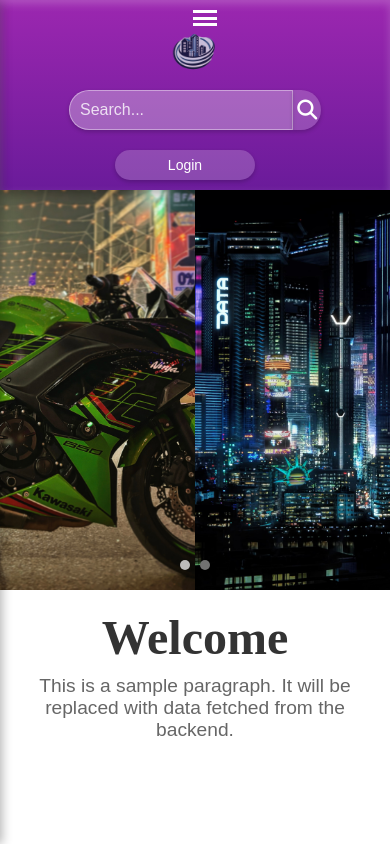
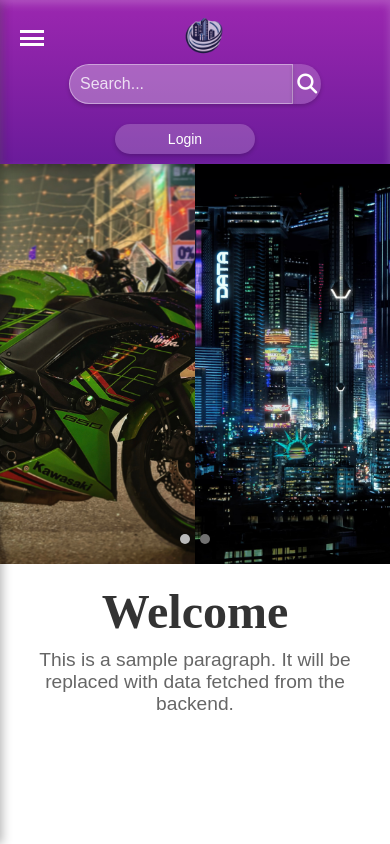
Before and after one commit to gauravr15/commercial-website, a React (Create React App) app: page / in a window 390 px wide. Built offline with nearby package versions, Linux system fonts and the light colour scheme.

Commit message:
slider button fix

```diff
--- a/src/components/Burger/Burger.css
+++ b/src/components/Burger/Burger.css
@@ -1,8 +1,13 @@
 /* Burger icon wrapper */
 .burger-wrapper {
-  position: relative; /* Ensure it's positioned relative to the header */
+  /* Ensure it's positioned relative to the header */
   height: 100%;
+  position: absolute; /* Positioning it relative to the screen */
+  left: 0;            /* Align to the extreme left */
+  top: 15px;          /* Adjust to match the logo's vertical position */
+  z-index: 1101;      /* Ensure it's above other elements */
   margin-left: 20px;
+  margin-top: 10px;
 }
 
 /* Burger icon */
@@ -35,12 +40,12 @@
   color: white;
   padding-top: 50px;
   transition: left 0.3s ease;
-  z-index: 1000; /* Ensure it is below the burger icon */
+  z-index: 1100; /* Ensure it is below the burger icon */
   box-shadow: 2px 0 10px rgba(0, 0, 0, 0.3), inset 0 4px 8px rgba(255, 255, 255, 0.2); /* Match the 3D effect */
 }
 
 .side-menu.open {
-  left: 0; /* Slide-in effect */
+  left: 0;
 }
 
 .side-menu ul {
@@ -59,3 +64,10 @@
 .side-menu li:hover {
   background-color: rgba(0, 0, 0, 0.1);
 }
+
+/* Responsive adjustments for smaller devices */
+@media (max-width: 768px) {
+  .burger-wrapper{
+    top: 20px;
+  }
+}
--- a/src/components/Header/Header.css
+++ b/src/components/Header/Header.css
@@ -9,7 +9,7 @@
   top: 0;
   z-index: 1000;
   height: 70px;
-  overflow: hidden;
+  /* overflow: hidden; */
   --header-bg: linear-gradient(to bottom, #9c27b0, #6a1b9a); /* Define a CSS variable for the gradient background */
   background: var(--header-bg); /* Apply the variable */
   box-shadow: 0 4px 10px rgba(0, 0, 0, 0.3), inset 0 4px 8px rgba(255, 255, 255, 0.2);
@@ -24,13 +24,13 @@
   width: 100%; /* Full width of the screen */
   padding: 0 20px; /* Padding of 20px on left and right */
   box-sizing: border-box; /* Ensure padding is included in the width calculation */
-  max-width: 100%; /* Limit maximum width */
   justify-content: space-between; /* Space out elements evenly */
 }
 
-/* Burger container */
-.burger-container {
-  margin-right: 20px; /* Space between burger and brand logo */
+/* New wrapper for burger and logo */
+.burger-logo-wrapper {
+  display: flex;
+  align-items: center;
 }
 
 /* Brand logo container */
@@ -38,12 +38,13 @@
   display: flex;
   justify-content: center; /* Center logo horizontally */
   max-width: 200px; /* Control the maximum width of the logo container */
+  margin-left: 20px;
 }
 
 /* Brand logo styling */
 .brand-logo img {
   max-height: 50px; /* Adjusted height to fit the header */
-  width: 100px;
+  width: auto;
   filter: brightness(0.9) opacity(0.8); /* Softens the logo */
   transition: filter 0.3s ease;
 }
@@ -168,9 +169,23 @@
     padding: 0 20px; /* Ensure 20px padding on left and right */
   }
 
+  /* Adjust burger and brand logo to be in the same row */
+  .burger-logo-wrapper {
+    display: inline-flex;
+    align-items: center;
+    justify-content: center;
+    width: auto; /* Adjust width to fit both in one row */
+
+  }
+
+  .burger-container {
+    margin-right: 10px; /* Small spacing between burger and logo */
+  }
+
   .brand-logo-container {
-    margin-bottom: 10px;
-    width: 100%;
+    max-width: 150px; /* Adjust width to fit the logo better */
+    display: flex;
+    align-items: center;
     justify-content: center;
   }
 
@@ -186,19 +201,12 @@
     text-align: center;
     margin-top: 10px;
     align-self: center;
-    transition: background-color 0.2s ease, transform 0.2s ease;
-  }
-
-  .responsive-swal {
-    width: 90% !important;
-    max-width: 100%;
-    padding: 15px;
   }
 
   .search-button {
     font-size: 0; /* Hide the text "Search" */
     padding: 0;
-    width: 20%; /* Remove padding for better alignment */
+    width: 20%; /* Adjust width */
   }
 
   /* Add magnifying glass icon inside the button */
@@ -211,4 +219,5 @@
     display: inline-block;
     line-height: 40px; /* Ensure icon is vertically aligned */
   }
+
 }
--- a/src/components/Header/Header.js
+++ b/src/components/Header/Header.js
@@ -43,10 +43,13 @@
     <>
       <header className="header">
         <div className="header-content">
-          <Burger /> {/* Add the Burger component here */}
-          <div className="brand-logo-container">
-            <div className="brand-logo">
-              <img src={logo} alt="Brand Logo" /> {/* Use the imported logo */}
+          {/* New wrapper to combine burger and logo */}
+          <div className="burger-logo-wrapper">
+            <Burger /> {/* Burger component */}
+            <div className="brand-logo-container">
+              <div className="brand-logo">
+                <img src={logo} alt="Brand Logo" /> {/* Use the imported logo */}
+              </div>
             </div>
           </div>
           <div
```
